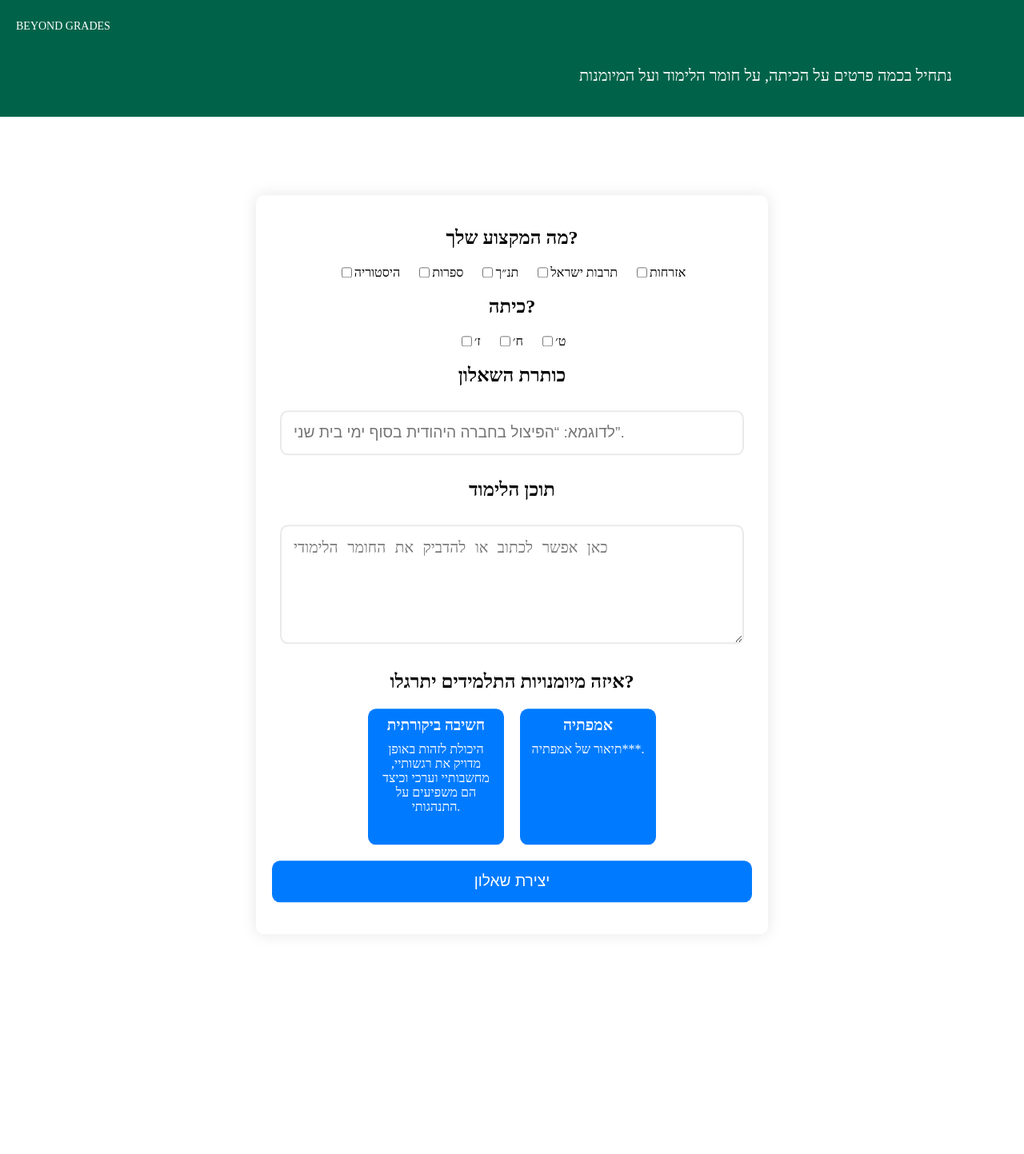
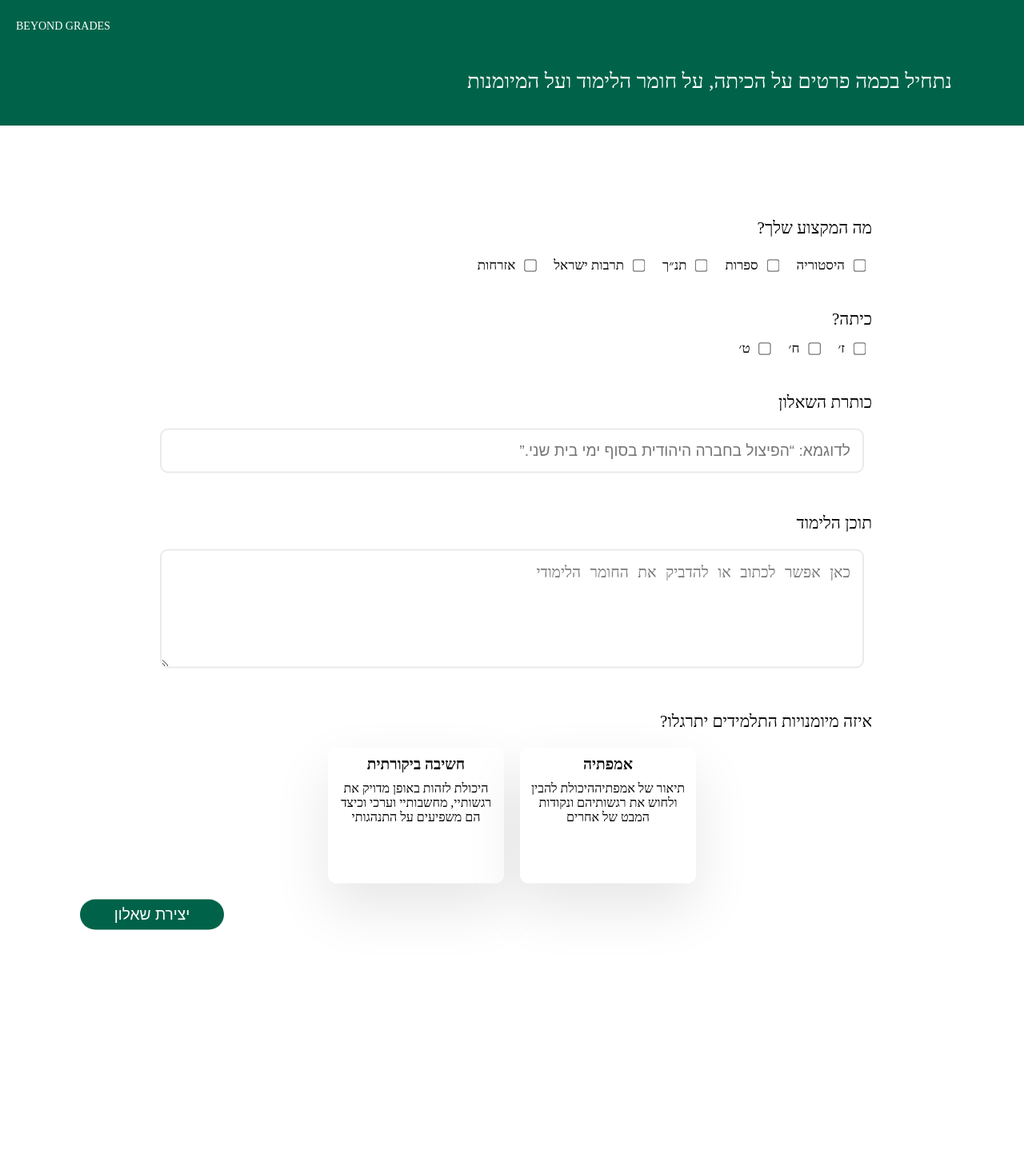
Before and after one commit to Beyond-Grades-AI/soft_skills, a Django app: page /teacher_screen/ in a window 1280 px wide. Shown: the top 1443 px of the page at 80% size. Before the commit the page ends 1129 px from the top, so only its background shows below. Run offline with Django 5.2, Linux system fonts and the light colour scheme.

Commit message:
design to some pages

```diff
--- a/soft_skills/web/templates/teacher_screen.html
+++ b/soft_skills/web/templates/teacher_screen.html
@@ -18,19 +18,20 @@ body {
         padding: 70px 0;
         box-sizing: border-box;
     }
-    .title-box {
-        background-color: white;
-        color: #009150;
-        padding: 20px;
-        border-radius: 0px;
-        text-align: center;
-        max-width: 600px;
-        margin: -50px auto 0 auto; /* Adjusted margin to move it down */
-        box-shadow: 0 30px 70px rgba(0, 0, 0, 0.1); /* Added shadow */
-    }
+    /*.title-box {*/
+    /*    background-color: white;*/
+    /*    color: #009150;*/
+    /*    padding: 20px;*/
+    /*    border-radius: 0px;*/
+    /*    text-align: center;*/
+    /*    max-width: 600px;*/
+    /*    margin: -50px auto 0 auto; !* Adjusted margin to move it down *!*/
+    /*    box-shadow: 0 30px 70px rgba(0, 0, 0, 0.1); !* Added shadow *!*/
+    /*}*/
     /* Additional CSS specific to this screen */
     input[type="text"],
     button {
+        text-align: right;
         margin-bottom: 20px; /* Increase the gap between input fields and buttons */
     }
     .title-container {
@@ -41,19 +42,38 @@ body {
     .header h1 {
         color: white;
         text-align: right;
-        font-size: 20px; /* Adjust size as needed */
+        font-size: 26px; /* Adjust size as needed */
         font-weight: normal; /* Use 'normal' if you don't want it bold */
         font-family: Noto Sans Hebrew New; /* Change to your preferred font */
         margin-right: 90px;
         margin-bottom: -30px; /* Add margin-bottom to create space below h1 */
     }
     .form-container {
-        max-width: 600px;
+        max-width: 900px;
         margin: 20px auto 0 auto; /* Adjusted margin to move it down */
         padding: 20px;
-        background-color: #fff;
-        border-radius: 10px;
-        box-shadow: 0 0 20px rgba(0, 0, 0, 0.1);
+        background-color: transparent;
+        /*border-radius: 0px;*/
+        /*box-shadow: 0 0 0px rgba(0, 0, 0, 0.1);*/
+    }
+    .form-container h3 {
+        color: black;
+        text-align: right;
+        font-size: 21px; /* Adjust size as needed */
+        font-weight: normal; /* Use 'normal' if you don't want it bold */
+        font-family: Noto Sans Hebrew New; /* Change to your preferred font */
+        margin-right: 0px;
+        margin-bottom: 20px; /* Add margin-bottom to create space below h1 */
+    }
+    .form-container h4 {
+        color: black;
+        text-align: right;
+        font-size: 21px; /* Adjust size as needed */
+        font-weight: normal; /* Use 'normal' if you don't want it bold */
+        font-family: Noto Sans Hebrew New; /* Change to your preferred font */
+        margin-right: 0px;
+        margin-bottom: 10px; /* Add margin-bottom to create space below h1 */
+        margin-top: 40px;
     }
     .form-container input[type="file"],
     .form-container textarea,
@@ -85,38 +105,40 @@ body {
         outline: none;
     }
     .form-container button {
-        width: 100%;
-        padding: 15px;
-        background-color: #007bff;
+        width: 20%;
+        padding: 8px;
+        background-color: #006349;
         color: #fff;
+        text-align: center;
         border: none;
-        border-radius: 10px;
+        border-radius: 30px;
         cursor: pointer;
         transition: background-color 0.3s ease;
         font-size: 1.2rem;
+        margin-left: -900px;
         margin-top: 20px; /* Add margin-top to create space between the textarea and button */
     }
     .form-container button:hover {
-        background-color: #0056b3;
+        background-color: #004727;
     }
 
-    .submit-button {
-        display: block;
-        width: 100%;
-        padding: 15px;
-        background-color: #007bff;
-        color: #fff;
-        border: none;
-        border-radius: 10px;
-        cursor: pointer;
-        transition: background-color 0.3s ease;
-        font-size: 1.2rem;
-        margin-top: 20px; /* Add margin-top to create space between the textarea and button */
-    }
+    /*.submit-button {*/
+    /*    display: block;*/
+    /*    width: 100%;*/
+    /*    padding: 15px;*/
+    /*    background-color: #006349;*/
+    /*    color: #fff;*/
+    /*    border: none;*/
+    /*    border-radius: 10px;*/
+    /*    cursor: pointer;*/
+    /*    !*transition: background-color 0.3s ease;*!*/
+    /*    font-size: 1.2rem;*/
+    /*    margin-top: 20px; !* Add margin-top to create space between the textarea and button *!*/
+    /*}*/
 
-    .submit-button:hover {
-        background-color: #0056b3;
-    }
+    /*.submit-button:hover {*/
+    /*    background-color: #0056b3;*/
+    /*}*/
 
     .link-to-survey {
         display: inline-block;
@@ -142,17 +164,29 @@ body {
     .checkbox-group {
         display: flex;
         flex-wrap: wrap;
-        gap: 20px; /* Add space between the checkboxes */
-        justify-content: center; /* Center the checkboxes */
+        gap: 5px; /* Add space between the checkboxes */
+        justify-content: right; /* Center the checkboxes */
+        font-size: 14px;
         margin-bottom: 20px; /* Add space below the checkboxes */
-    }
-    .checkbox-group label {
-        display: flex;
-        align-items: center;
+        margin-right: 80px; /* Add space below the checkboxes */
+        transform: scale(1.2);
+        -webkit-transform: scale(1.2); /* For Safari */
     }
 
+    .checkbox-group label {
+    display: flex;
+    justify-content: space-between;
+    align-items: center;
+    gap: 5px; /* Adjust gap between text and checkbox */
+    padding: 5px; /* Add padding for better visual effect */
+    border-radius: 5px; /* Optional: Add border radius for better aesthetics */
+    /*background-color: white; !* Smooth transition for background color *!*/
+}
 
-
+    .checkbox-group input[type="checkbox"]:checked {
+        /*transform: scale(1.5);*/
+    accent-color: #ffbfeb; /* Set the background color when checked */
+}
 
 
     .skill-selection {
@@ -163,10 +197,12 @@ body {
 }
 
 .cube {
-    width: 150px;
+    width: 200px;
     height: 150px;
-    background-color: #007bff;
-    color: white;
+    background-color: white;
+    color: black;
+    /*border: 2px solid #006349;*/
+    box-shadow: 0 30px 70px rgba(0, 0, 0, 0.1);
     text-align: center;
     padding: 10px;
     border-radius: 10px;
@@ -175,11 +211,11 @@ body {
 }
 
 .cube:hover {
-    background-color: #0056b3;
+    background-color: #e0b8d4;
 }
 
 .cube.selected {
-    background-color: #0056b3;
+    background-color: #F3CCE7;
 }
 
 .cube-title {
@@ -195,7 +231,10 @@ body {
 input[type="hidden"] {
     display: none;
 }
-
+textarea {
+    direction: rtl; /* Set text direction to right-to-left */
+    text-align: right; /* Align text to the right */
+}
 
 </style>
 {% endblock %}
@@ -210,38 +249,38 @@ input[type="hidden"] {
         <form method="post">
             {% csrf_token %}
 
-            <h2>מה המקצוע שלך?</h2>
+            <h3>?מה המקצוע שלך</h3>
             <div class="checkbox-group">
-                <label><input type="checkbox" name="subject" value="היסטוריה"> היסטוריה</label>
-                <label><input type="checkbox" name="subject" value="ספרות"> ספרות</label>
-                <label><input type="checkbox" name="subject" value="תנ״ך"> תנ״ך</label>
-                <label><input type="checkbox" name="subject" value="תרבות ישראל"> תרבות ישראל</label>
-                <label><input type="checkbox" name="subject" value="אזרחות"> אזרחות</label>
+                                <label>אזרחות<input type="checkbox" name="subject" value="אזרחות"></label>
+                                <label>תרבות ישראל<input type="checkbox" name="subject" value="תרבות ישראל"></label>
+                <label>תנ״ך<input type="checkbox" name="subject" value="תנ״ך"></label>
+                <label>ספרות<input type="checkbox" name="subject" value="ספרות"></label>
+                <label>היסטוריה<input type="checkbox" name="subject" value="היסטוריה"></label>
             </div>
 
-            <h2>כיתה?</h2>
+            <h4>?כיתה</h4>
             <div class="checkbox-group">
-                <label><input type="checkbox" name="grade" value="ז׳"> ז׳</label>
-                <label><input type="checkbox" name="grade" value="ח׳"> ח׳</label>
-                <label><input type="checkbox" name="grade" value="ט׳"> ט׳</label>
+                <label>ט׳<input type="checkbox" name="grade" value="ט׳"></label>
+                <label>ח׳<input type="checkbox" name="grade" value="ח׳"></label>
+                <label>ז׳<input type="checkbox" name="grade" value="ז׳"></label>
             </div>
 
-            <h2>כותרת השאלון</h2>
-            <input type="text" name="title" placeholder="לדוגמא: “הפיצול בחברה היהודית בסוף ימי בית שני”.">
+            <h4>כותרת השאלון</h4>
+            <input type="text" name="title" placeholder="”.לדוגמא: “הפיצול בחברה היהודית בסוף ימי בית שני">
 
 
-            <h2>תוכן הלימוד</h2>
+            <h4>תוכן הלימוד</h4>
             <textarea name="input_text" rows="5" placeholder="כאן אפשר לכתוב או להדביק את החומר הלימודי"></textarea>
 
-            <h2>איזה מיומנויות התלמידים יתרגלו?</h2>
+            <h4>?איזה מיומנויות התלמידים יתרגלו</h4>
             <div class="skill-selection">
                 <div class="cube" data-value="חשיבה ביקורתית">
                     <div class="cube-title">חשיבה ביקורתית</div>
-                    <div class="cube-description">היכולת לזהות באופן מדויק את רגשותיי, מחשבותיי וערכי וכיצד הם משפיעים על התנהגותי. </div>
+                    <div class="cube-description">היכולת לזהות באופן מדויק את רגשותיי, מחשבותיי וערכי וכיצד הם משפיעים על התנהגותי </div>
                 </div>
                 <div class="cube" data-value="אמפתיה">
                     <div class="cube-title">אמפתיה</div>
-                    <div class="cube-description">תיאור של אמפתיה***.</div>
+                    <div class="cube-description">תיאור של אמפתיההיכולת להבין ולחוש את רגשותיהם ונקודות המבט של אחרים</div>
                 </div>
             </div>
             <input type="hidden" name="skill" id="selected-skill">
```
Also changed, not shown: soft_skills/web/templates/generated_test.html (+53 -24 lines).
